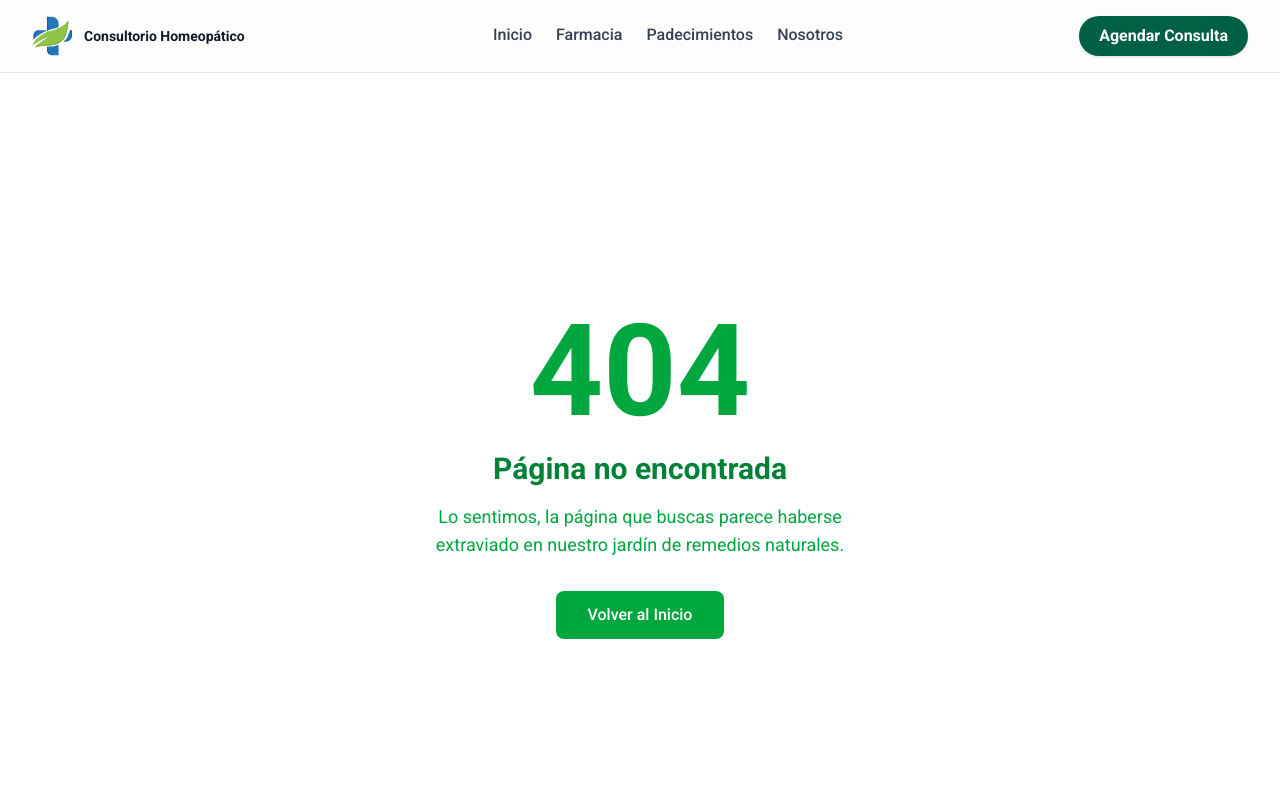
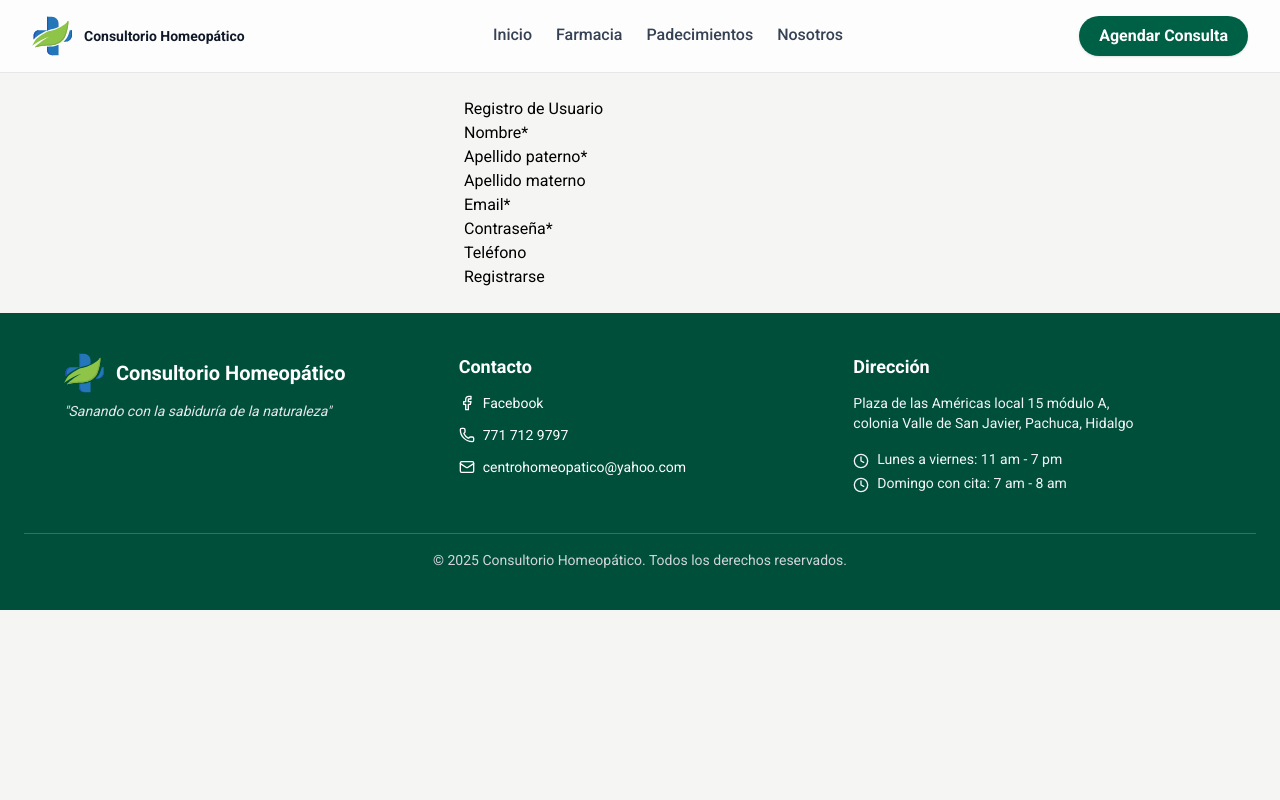
Before and after one commit to Astralyss/clinica-homeopatica, a Next.js app: page /registroUsuario in a window 1280 px wide. Before the commit this address had no page. Shown: the top 800 px of the page. Built offline with nearby package versions, Linux system fonts and the light colour scheme; no server answers.

Commit message:
aggregando login y registro

```diff
--- a/src/app/api/auth/registro/route.js
+++ b/src/app/api/auth/registro/route.js
@@ -9,7 +9,7 @@ export async function POST(request) {
     // Validaciones básicas
     if (!email || !password || !nombre || !apellidoPaterno) {
       return NextResponse.json(
-        { success: false, error: 'Faltan campos requeridos' },
+        { success: false, error: 'Faltan campos requeridos: nombre, apellido paterno, email y contraseña' },
         { status: 400 }
       );
     }
--- a/src/app/layout.jsx
+++ b/src/app/layout.jsx
@@ -1,11 +1,8 @@
 import "./globals.css";
 import { Roboto } from 'next/font/google'
-
 import Navbar from '@/components/landing/Navbar';
 import Footer from '@/components/landing/Footer';
-
-
-
+import { AuthProvider } from '@/utils/hooks/useAuth';
 
 export const metadata = {
   title: "Clinica Homeopática",
@@ -24,14 +21,11 @@ export default function RootLayout({ children }) {
   return (
     <html lang="en" className={roboto.className}>
       <body className={` antialiased`} >
-
-
-        <Navbar/>
-
-
-        {children}
-
-        <Footer />
+        <AuthProvider>
+          <Navbar/>
+          {children}
+          <Footer />
+        </AuthProvider>
       </body>
     </html>
   );
--- /dev/null
+++ b/src/app/loginUsuario/page.jsx
@@ -0,0 +1,67 @@
+"use client";
+import React, { useState } from 'react';
+import { useRouter } from 'next/navigation';
+import { useAuth } from '@/utils/hooks/useAuth';
+
+export default function LoginUsuarioPage() {
+  const [form, setForm] = useState({ email: '', password: '' });
+  const [loading, setLoading] = useState(false);
+  const [error, setError] = useState('');
+  const [success, setSuccess] = useState('');
+  const router = useRouter();
+  const { login } = useAuth();
+
+  const handleChange = e => {
+    setForm({ ...form, [e.target.name]: e.target.value });
+  };
+
+  const handleSubmit = async e => {
+    e.preventDefault();
+    setLoading(true);
+    setError('');
+    setSuccess('');
+    try {
+      const res = await fetch('/api/auth/login', {
+        method: 'POST',
+        headers: { 'Content-Type': 'application/json' },
+        body: JSON.stringify(form)
+      });
+      const data = await res.json();
+      if (data.success) {
+        setSuccess('¡Inicio de sesión exitoso!');
+        setTimeout(() => {
+          if (data.usuario?.rol === 'admin') {
+            router.push('/admin');
+          } else {
+            router.push('/farmacia');
+          }
+        }, 1200);
+      } else {
+        setError(data.error || 'Error al iniciar sesión');
+      }
+    } catch (err) {
+      setError('Error de red');
+    } finally {
+      setLoading(false);
+    }
+  };
+
+  return (
+    <div style={{ maxWidth: 400, margin: '0 auto', padding: 24 }}>
+      <form onSubmit={handleSubmit} className="login-form">
+        <h2>Iniciar sesión</h2>
+        {error && <div style={{ color: 'red' }}>{error}</div>}
+        {success && <div style={{ color: 'green' }}>{success}</div>}
+        <div>
+          <label>Email</label>
+          <input name="email" type="email" value={form.email} onChange={handleChange} required />
+        </div>
+        <div>
+          <label>Contraseña</label>
+          <input name="password" type="password" value={form.password} onChange={handleChange} required />
+        </div>
+        <button type="submit" disabled={loading}>{loading ? 'Ingresando...' : 'Ingresar'}</button>
+      </form>
+    </div>
+  );
+}
--- a/src/app/page.jsx
+++ b/src/app/page.jsx
@@ -5,6 +5,7 @@ import PharmaSecction from "@/components/landing/PharmaSecction";
 import History from "@/components/landing/History";
 import AboutUs from "@/components/landing/AboutUs";
 import HeroSection from "@/components/landing/HeroSection";
+import RegistroForm from '../components/auth/RegistroForm';
 // import ConsultForm from "@/components/forms/ConsultForm";
 
 export default function Home() {
@@ -95,6 +96,7 @@ export default function Home() {
       <PharmaSecction />
       <History />
       <AboutUs />
+      {/* Eliminar <RegistroForm /> de la página principal */}
 
 
 
--- /dev/null
+++ b/src/app/registroUsuario/page.jsx
@@ -0,0 +1,9 @@
+import RegistroForm from '../../components/auth/RegistroForm';
+
+export default function RegistroUsuarioPage() {
+  return (
+    <div style={{ maxWidth: 400, margin: '0 auto', padding: 24 }}>
+      <RegistroForm />
+    </div>
+  );
+}
--- a/src/components/admin/StoreNavbar.jsx
+++ b/src/components/admin/StoreNavbar.jsx
@@ -2,6 +2,8 @@ import React, { useState } from 'react';
 import SearchBar from '../ui/SearchBar';
 import { ShoppingCart, User, Package, Menu, Tag, ChevronDown } from 'lucide-react';
 import { useCategorias } from '../../utils/hooks/useCategorias';
+import { useRouter } from 'next/navigation';
+import { useAuth } from '@/utils/hooks/useAuth';
 
 function StoreNavbar({
   searchTerm,
@@ -17,6 +19,18 @@ function StoreNavbar({
 }) {
   const { categorias } = useCategorias();
   const [menuOpen, setMenuOpen] = useState(false);
+  const [logoutMsg, setLogoutMsg] = useState('');
+  const router = useRouter();
+  const { logout } = useAuth();
+
+  const handleLogout = async () => {
+    await logout();
+    setLogoutMsg('Sesión cerrada correctamente');
+    setTimeout(() => {
+      setLogoutMsg('');
+      router.push('/');
+    }, 1500);
+  };
 
   // Obtener el texto a mostrar
   const categoriaLabel = categoria === 'all' ? 'Todas las categorías' : categoria;
@@ -24,6 +38,11 @@ function StoreNavbar({
 
   return (
     <nav className="w-full bg-white border-b border-gray-100 shadow-md px-2 py-2 flex items-center justify-between sticky top-0 z-40">
+      {logoutMsg && (
+        <div className="fixed top-4 left-1/2 transform -translate-x-1/2 bg-green-100 text-green-800 px-4 py-2 rounded shadow z-50">
+          {logoutMsg}
+        </div>
+      )}
       {/* Buscador y select: responsivo */}
       <div className="flex-1 flex flex-col sm:flex-row items-stretch sm:items-center gap-2 max-w-2xl mx-1">
         <div className="flex flex-row gap-2 w-full">
@@ -63,6 +82,8 @@ function StoreNavbar({
       {/* Botones de usuario/carrito/compras: desktop y móvil */}
       {/* Desktop: visible, móvil: oculto */}
       <div className="hidden sm:flex items-center gap-4 ml-6">
+        {user ? (
+          <>
             <button className="flex items-center gap-2 px-3 py-2 rounded-lg hover:bg-gray-50 transition-colors">
               <User size={20} className="text-emerald-600" />
               <span className="hidden sm:inline text-gray-700 font-medium">{user?.nombre || 'Mi cuenta'}</span>
@@ -80,6 +101,21 @@ function StoreNavbar({
                 </span>
               )}
             </button>
+            <button onClick={handleLogout} className="flex items-center gap-2 px-3 py-2 rounded-lg hover:bg-red-50 transition-colors border border-red-200 ml-2">
+              <span className="text-red-600 font-medium">Cerrar sesión</span>
+            </button>
+          </>
+        ) : (
+          <>
+            <button onClick={() => router.push('/loginUsuario')} className="flex items-center gap-2 px-3 py-2 rounded-lg hover:bg-gray-50 transition-colors">
+              <User size={20} className="text-emerald-600" />
+              <span className="hidden sm:inline text-gray-700 font-medium">Iniciar sesión</span>
+            </button>
+            <button onClick={() => router.push('/registroUsuario')} className="flex items-center gap-2 px-3 py-2 rounded-lg hover:bg-emerald-50 transition-colors border border-emerald-600">
+              <span className="text-emerald-600 font-medium">Registrarse</span>
+            </button>
+          </>
+        )}
       </div>
 
       {/* Móvil: menú hamburguesa */}
@@ -90,6 +126,8 @@ function StoreNavbar({
         {/* Menú desplegable */}
         {menuOpen && (
           <div className="absolute top-16 right-4 bg-white border border-gray-200 rounded-lg shadow-lg z-50 w-48 animate-fade-in flex flex-col">
+            {user ? (
+              <>
                 <button className="flex items-center gap-2 px-4 py-3 hover:bg-gray-50 transition-colors w-full text-left" onClick={() => setMenuOpen(false)}>
                   <User size={20} className="text-emerald-600" />
                   <span className="text-gray-700 font-medium">{user?.nombre || 'Mi cuenta'}</span>
@@ -107,6 +145,21 @@ function StoreNavbar({
                     </span>
                   )}
                 </button>
+                <button onClick={async () => { await handleLogout(); setMenuOpen(false); }} className="flex items-center gap-2 px-4 py-3 hover:bg-red-50 transition-colors w-full text-left border-t border-red-100">
+                  <span className="text-red-600 font-medium">Cerrar sesión</span>
+                </button>
+              </>
+            ) : (
+              <>
+                <button className="flex items-center gap-2 px-4 py-3 hover:bg-gray-50 transition-colors w-full text-left" onClick={() => { router.push('/loginUsuario'); setMenuOpen(false); }}>
+                  <User size={20} className="text-emerald-600" />
+                  <span className="text-gray-700 font-medium">Iniciar sesión</span>
+                </button>
+                <button className="flex items-center gap-2 px-4 py-3 hover:bg-emerald-50 transition-colors w-full text-left border-t border-emerald-100" onClick={() => { router.push('/registroUsuario'); setMenuOpen(false); }}>
+                  <span className="text-emerald-600 font-medium">Registrarse</span>
+                </button>
+              </>
+            )}
           </div>
         )}
       </div>
--- /dev/null
+++ b/src/components/auth/RegistroForm.jsx
@@ -0,0 +1,77 @@
+import React, { useState } from 'react';
+
+export default function RegistroForm() {
+  const [form, setForm] = useState({
+    nombre: '',
+    apellidoPaterno: '',
+    apellidoMaterno: '',
+    email: '',
+    password: '',
+    telefono: ''
+  });
+  const [loading, setLoading] = useState(false);
+  const [error, setError] = useState('');
+  const [success, setSuccess] = useState('');
+
+  const handleChange = e => {
+    setForm({ ...form, [e.target.name]: e.target.value });
+  };
+
+  const handleSubmit = async e => {
+    e.preventDefault();
+    setLoading(true);
+    setError('');
+    setSuccess('');
+    try {
+      const res = await fetch('/api/auth/registro', {
+        method: 'POST',
+        headers: { 'Content-Type': 'application/json' },
+        body: JSON.stringify(form)
+      });
+      const data = await res.json();
+      if (data.success) {
+        setSuccess('¡Registro exitoso!');
+        setForm({ nombre: '', apellidoPaterno: '', apellidoMaterno: '', email: '', password: '', telefono: '' });
+      } else {
+        setError(data.error || 'Error al registrar');
+      }
+    } catch (err) {
+      setError('Error de red');
+    } finally {
+      setLoading(false);
+    }
+  };
+
+  return (
+    <form onSubmit={handleSubmit} className="registro-form">
+      <h2>Registro de Usuario</h2>
+      {error && <div style={{ color: 'red' }}>{error}</div>}
+      {success && <div style={{ color: 'green' }}>{success}</div>}
+      <div>
+        <label>Nombre*</label>
+        <input name="nombre" value={form.nombre} onChange={handleChange} required />
+      </div>
+      <div>
+        <label>Apellido paterno*</label>
+        <input name="apellidoPaterno" value={form.apellidoPaterno} onChange={handleChange} required />
+      </div>
+      <div>
+        <label>Apellido materno</label>
+        <input name="apellidoMaterno" value={form.apellidoMaterno} onChange={handleChange} />
+      </div>
+      <div>
+        <label>Email*</label>
+        <input name="email" type="email" value={form.email} onChange={handleChange} required />
+      </div>
+      <div>
+        <label>Contraseña*</label>
+        <input name="password" type="password" value={form.password} onChange={handleChange} required minLength={6} />
+      </div>
+      <div>
+        <label>Teléfono</label>
+        <input name="telefono" value={form.telefono} onChange={handleChange} />
+      </div>
+      <button type="submit" disabled={loading}>{loading ? 'Registrando...' : 'Registrarse'}</button>
+    </form>
+  );
+}
--- a/src/middleware.js
+++ b/src/middleware.js
@@ -14,7 +14,7 @@ export async function middleware(request) {
 
     if (!token) {
       // Redirigir a login si no hay token
-      return NextResponse.redirect(new URL('/login', request.url));
+      return NextResponse.redirect(new URL('/loginUsuario', request.url));
     }
 
     try {
@@ -23,7 +23,7 @@ export async function middleware(request) {
 
       if (!resultado.success) {
         // Token inválido, redirigir a login
-        const response = NextResponse.redirect(new URL('/login', request.url));
+        const response = NextResponse.redirect(new URL('/loginUsuario', request.url));
         response.cookies.set('auth-token', '', { maxAge: 0 });
         return response;
       }
@@ -44,7 +44,7 @@ export async function middleware(request) {
     } catch (error) {
       console.error('Error en middleware:', error);
       // Error al verificar token, redirigir a login
-      const response = NextResponse.redirect(new URL('/login', request.url));
+      const response = NextResponse.redirect(new URL('/loginUsuario', request.url));
       response.cookies.set('auth-token', '', { maxAge: 0 });
       return response;
     }
--- a/src/utils/hooks/useAuth.js
+++ b/src/utils/hooks/useAuth.js
@@ -1,3 +1,4 @@
+"use client";
 import { useState, useEffect, createContext, useContext } from 'react';
 
 // Contexto de autenticación
```
Also changed, not shown: src/app/farmacia/page.jsx (+4 -3 lines). Lines whose indentation alone changed are shown as unchanged.
